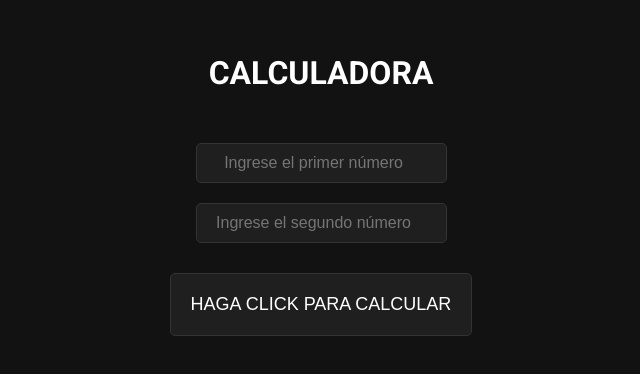
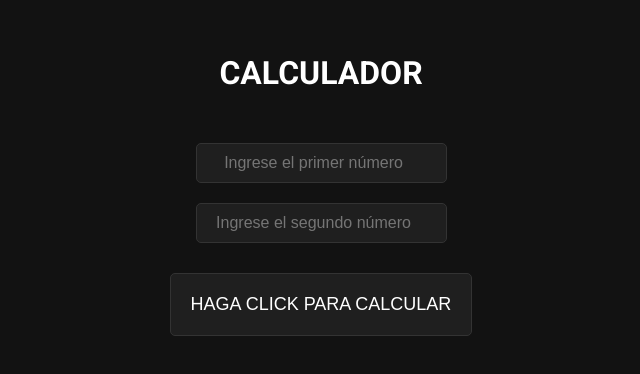
Before and after one commit to maximilianobt/segunda_preEntrega-MaxmilianoBurelaTello, a plain HTML site: page index.html in a window 1280 px wide. Shown: the part 216-590 px from the top of the page, without its empty margins (319-959 px from the left). Drawn offline with Linux system fonts and the light colour scheme.

Commit message:
segunda_preEntrega-MaxmilianoBurelaTello

```diff
--- a/index.html
+++ b/index.html
@@ -10,7 +10,7 @@
 </head>
 
 <body>
-    <h1> CALCULADORA </h1>
+    <h1> CALCULADOR </h1>
 
     <!-- Contenedor  -->
     <div class="input-container">
```
